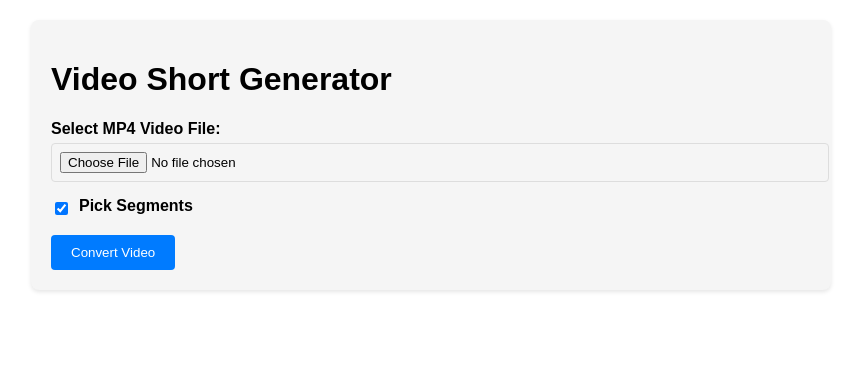
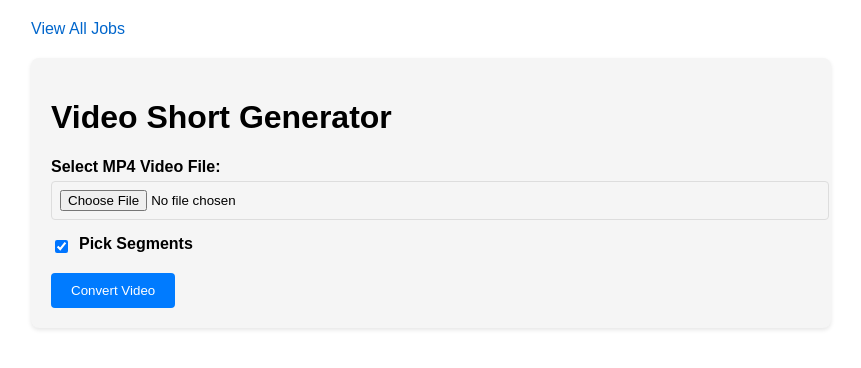
Before and after one commit to ajpaulingalls/vid2story, a website: page public/index.html in a window 1280 px wide. Shown: the whole page, without its empty margins (209-1070 px from the left). Drawn offline with Linux system fonts and the light colour scheme.

Commit message:
Add navigation links to index, job detail, and job status pages with consistent styling

```diff
--- a/public/index.html
+++ b/public/index.html
@@ -10,6 +10,18 @@
             max-width: 800px;
             margin: 0 auto;
             padding: 20px;
+        }
+        .nav-links {
+            margin-bottom: 20px;
+        }
+        .nav-links a {
+            display: inline-block;
+            margin-right: 20px;
+            color: #0066cc;
+            text-decoration: none;
+        }
+        .nav-links a:hover {
+            text-decoration: underline;
         }
         .form-container {
             background-color: #f5f5f5;
@@ -50,6 +62,9 @@
     </style>
 </head>
 <body>
+    <div class="nav-links">
+        <a href="jobs.html">View All Jobs</a>
+    </div>
     <div class="form-container">
         <h1>Video Short Generator</h1>
         <form action="/api/convertToPortrait" method="POST" enctype="multipart/form-data">
```
Also changed, not shown: public/jobDetail.html (+16 -0 lines), public/jobStatus.html (+16 -0 lines).
